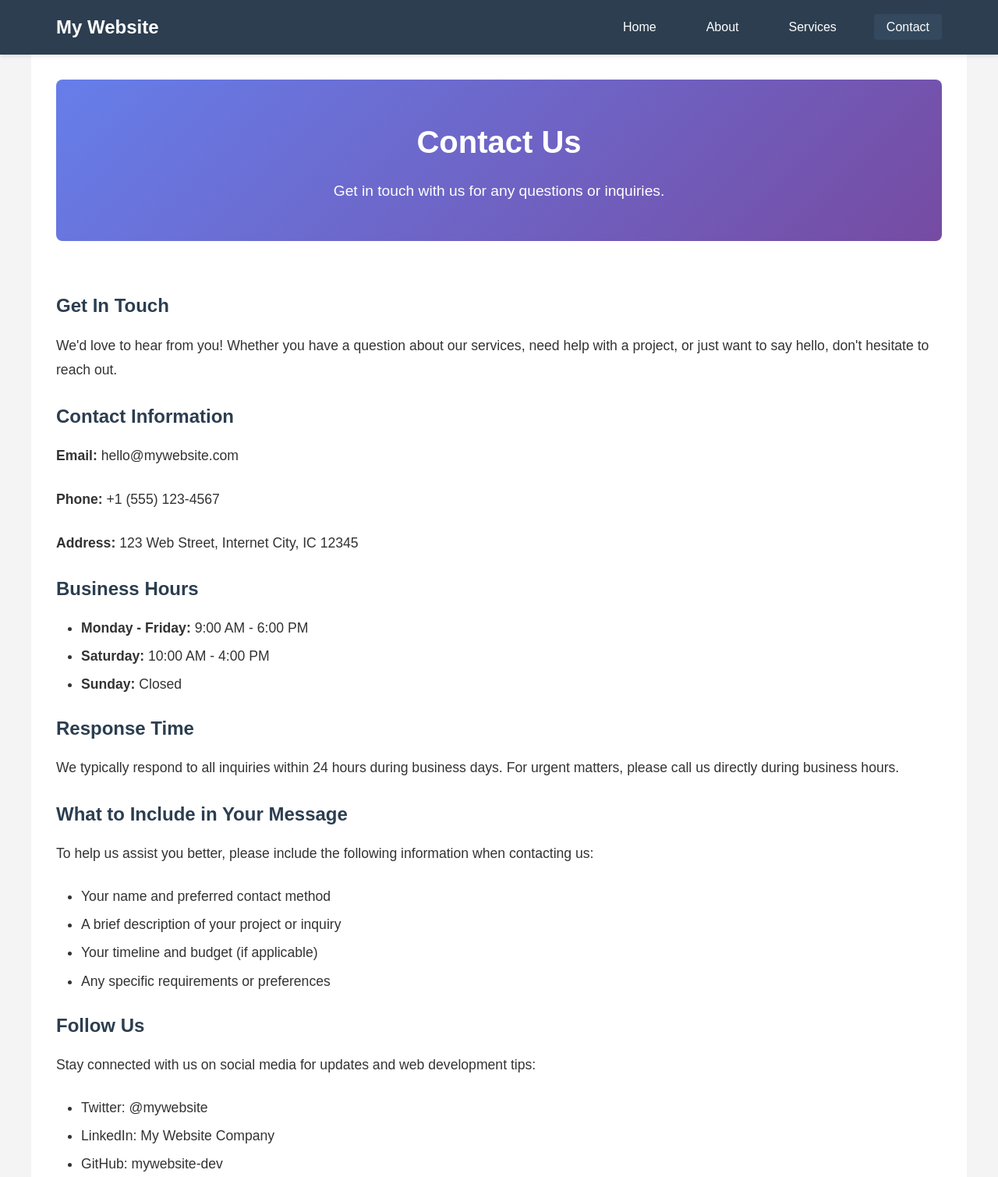
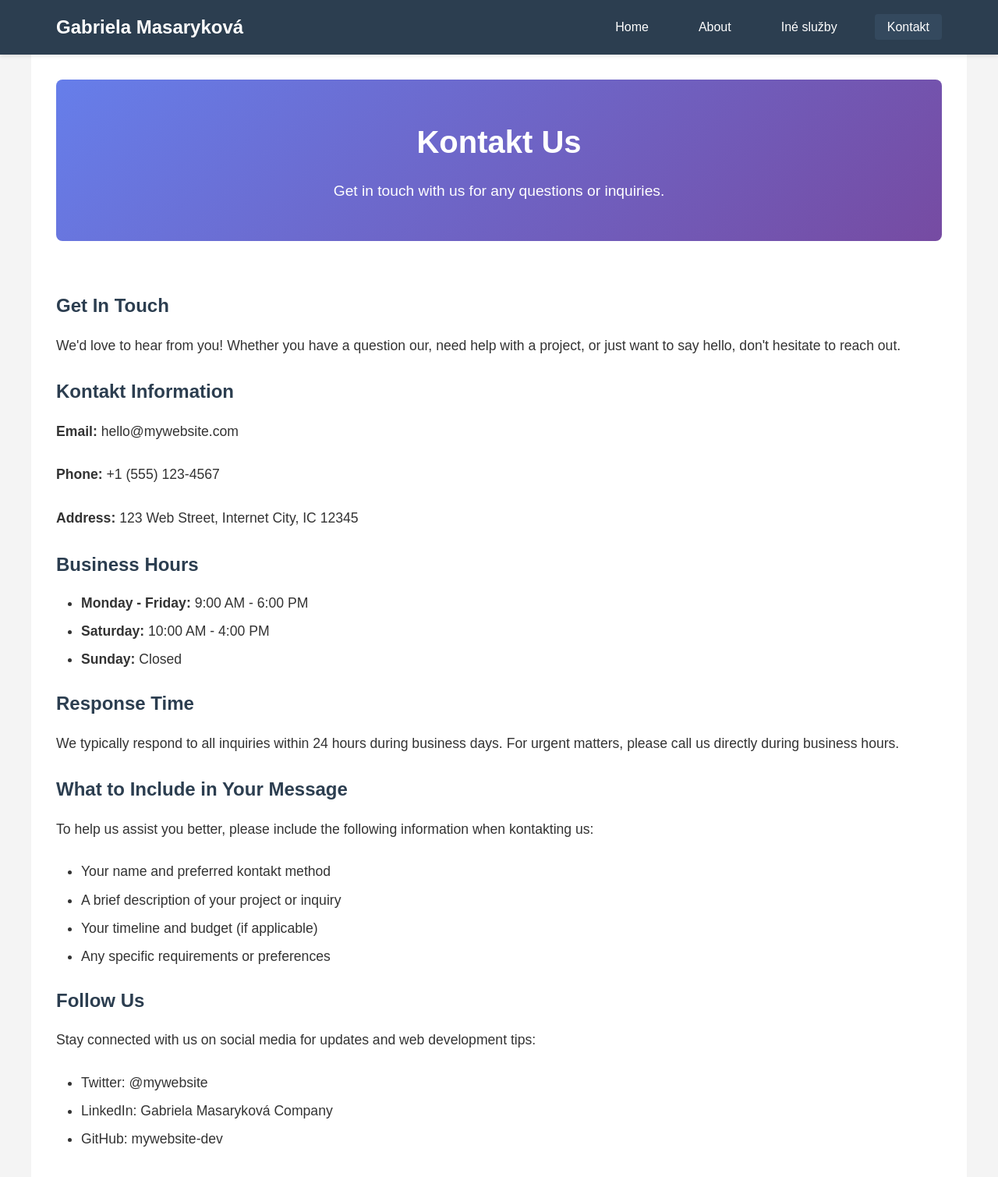
Before and after one commit to masarykovag/masarykovag.github.io, a plain HTML site: page kontakt.html in a window 1280 px wide. Shown: the top 1509 px of the page at 78% size. Drawn offline with Linux system fonts and the light colour scheme.

Commit message:
Rename few files

```diff
--- a/contact.html
+++ b/kontakt.html
@@ -4,7 +4,7 @@
 <head>
   <meta charset="UTF-8">
   <meta name="viewport" content="width=device-width, initial-scale=1.0">
-  <title>Contact - Simple Static Website</title>
+  <title>Znalecký posudok - Ing. Gabriela Masaryková</title>
   <link rel="stylesheet" href="styles.css">
 </head>
 
@@ -12,7 +12,7 @@
   <header>
     <nav class="navbar">
       <div class="nav-brand">
-        <h1>My Website</h1>
+        <h1>Gabriela Masaryková</h1>
       </div>
 
       <!-- Hamburger menu checkbox (hidden) -->
@@ -26,24 +26,24 @@
       <ul class="nav-menu">
         <li><a href="index.html" class="nav-link">Home</a></li>
         <li><a href="about.html" class="nav-link">About</a></li>
-        <li><a href="services.html" class="nav-link">Services</a></li>
-        <li><a href="contact.html" class="nav-link active">Contact</a></li>
+        <li><a href="ine-sluzby.html" class="nav-link">Iné služby</a></li>
+        <li><a href="kontakt.html" class="nav-link active">Kontakt</a></li>
       </ul>
     </nav>
   </header>
 
   <main class="main-content">
     <section class="hero">
-      <h2>Contact Us</h2>
+      <h2>Kontakt Us</h2>
       <p>Get in touch with us for any questions or inquiries.</p>
     </section>
 
     <section class="content">
       <h3>Get In Touch</h3>
-      <p>We'd love to hear from you! Whether you have a question about our services, need help with a project, or just
+      <p>We'd love to hear from you! Whether you have a question our, need help with a project, or just
         want to say hello, don't hesitate to reach out.</p>
 
-      <h3>Contact Information</h3>
+      <h3>Kontakt Information</h3>
       <p><strong>Email:</strong> hello@mywebsite.com</p>
       <p><strong>Phone:</strong> +1 (555) 123-4567</p>
       <p><strong>Address:</strong> 123 Web Street, Internet City, IC 12345</p>
@@ -60,9 +60,9 @@
         directly during business hours.</p>
 
       <h3>What to Include in Your Message</h3>
-      <p>To help us assist you better, please include the following information when contacting us:</p>
+      <p>To help us assist you better, please include the following information when kontakting us:</p>
       <ul>
-        <li>Your name and preferred contact method</li>
+        <li>Your name and preferred kontakt method</li>
         <li>A brief description of your project or inquiry</li>
         <li>Your timeline and budget (if applicable)</li>
         <li>Any specific requirements or preferences</li>
@@ -72,14 +72,14 @@
       <p>Stay connected with us on social media for updates and web development tips:</p>
       <ul>
         <li>Twitter: @mywebsite</li>
-        <li>LinkedIn: My Website Company</li>
+        <li>LinkedIn: Gabriela Masaryková Company</li>
         <li>GitHub: mywebsite-dev</li>
       </ul>
     </section>
   </main>
 
   <footer>
-    <p>&copy; 2024 My Website. All rights reserved.</p>
+    <p>&copy; 2025 Gabriela Masaryková. All rights reserved.</p>
   </footer>
 </body>
 
```
Also changed, not shown: about.html (+8 -8 lines), index.html (+6 -6 lines), ine-sluzby.html (renamed from services.html, +5 -5 lines).
